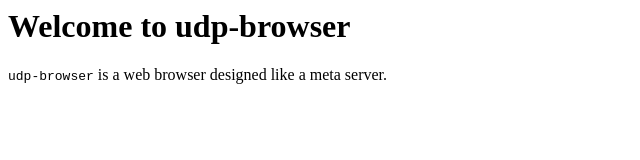
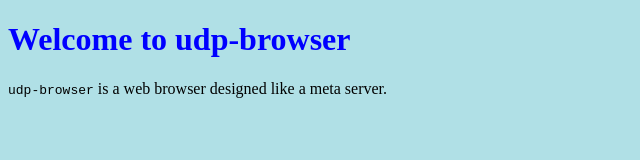
Before and after one commit to jepasq/udp-browser, a plain HTML site: page media/homepage/index.html in a window 1280 px wide. Shown: the whole page, without its empty margins (0-640 px from the left). Drawn offline with Linux system fonts and the light colour scheme.

Commit message:
Add basic external css file to browser homepage

```diff
--- a/media/homepage/index.html
+++ b/media/homepage/index.html
@@ -1,4 +1,8 @@
+<!DOCTYPE html>
 <html>
+  <head>
+    <link rel="stylesheet" href="styles.css">
+  </head>
   <body>
     <h1>Welcome to udp-browser</h1>
     <p>
--- /dev/null
+++ b/media/homepage/styles.css
@@ -0,0 +1,7 @@
+body {
+  background-color: powderblue;
+}
+
+h1 {
+    color: blue;
+}
```
Also changed, not shown: 2 other files.
